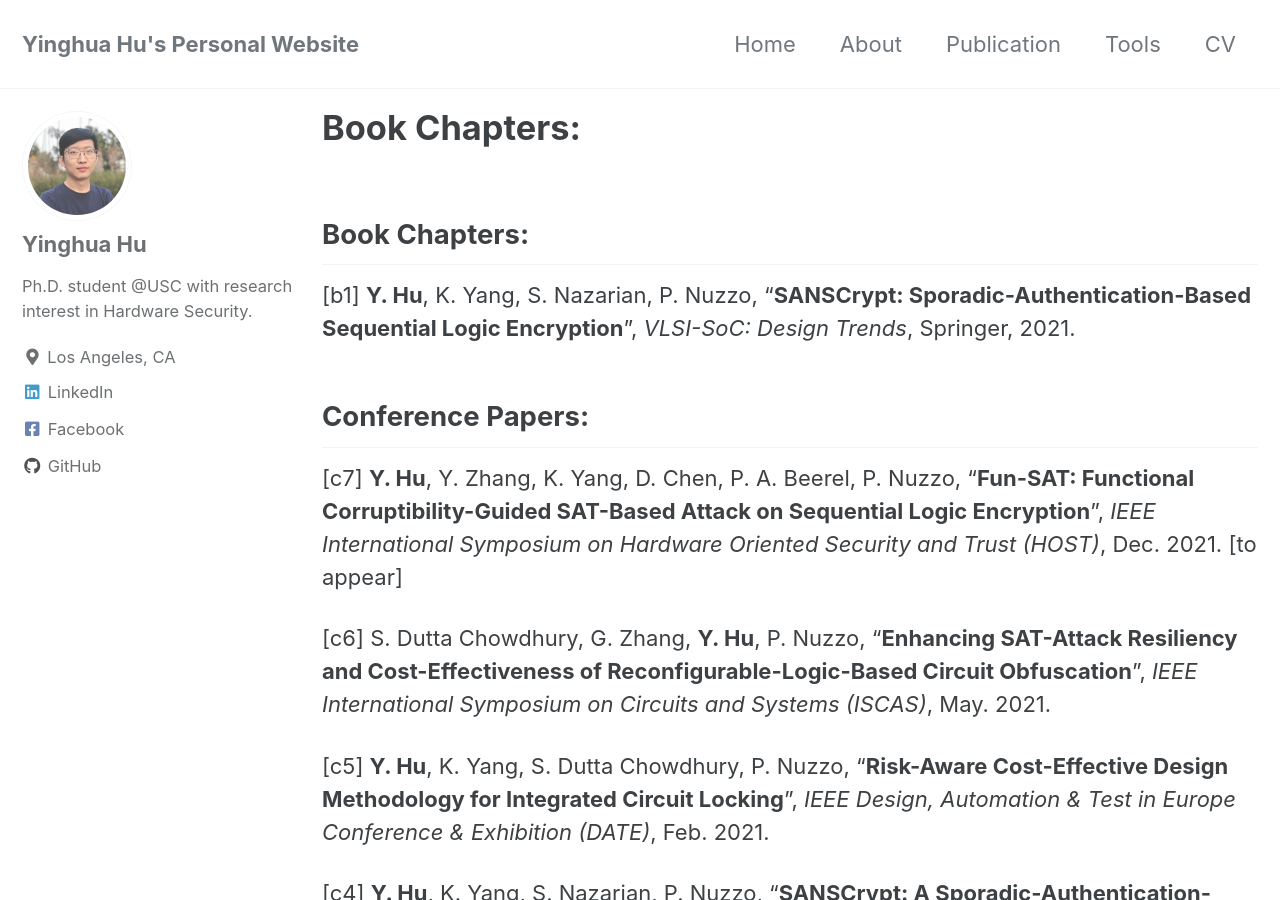
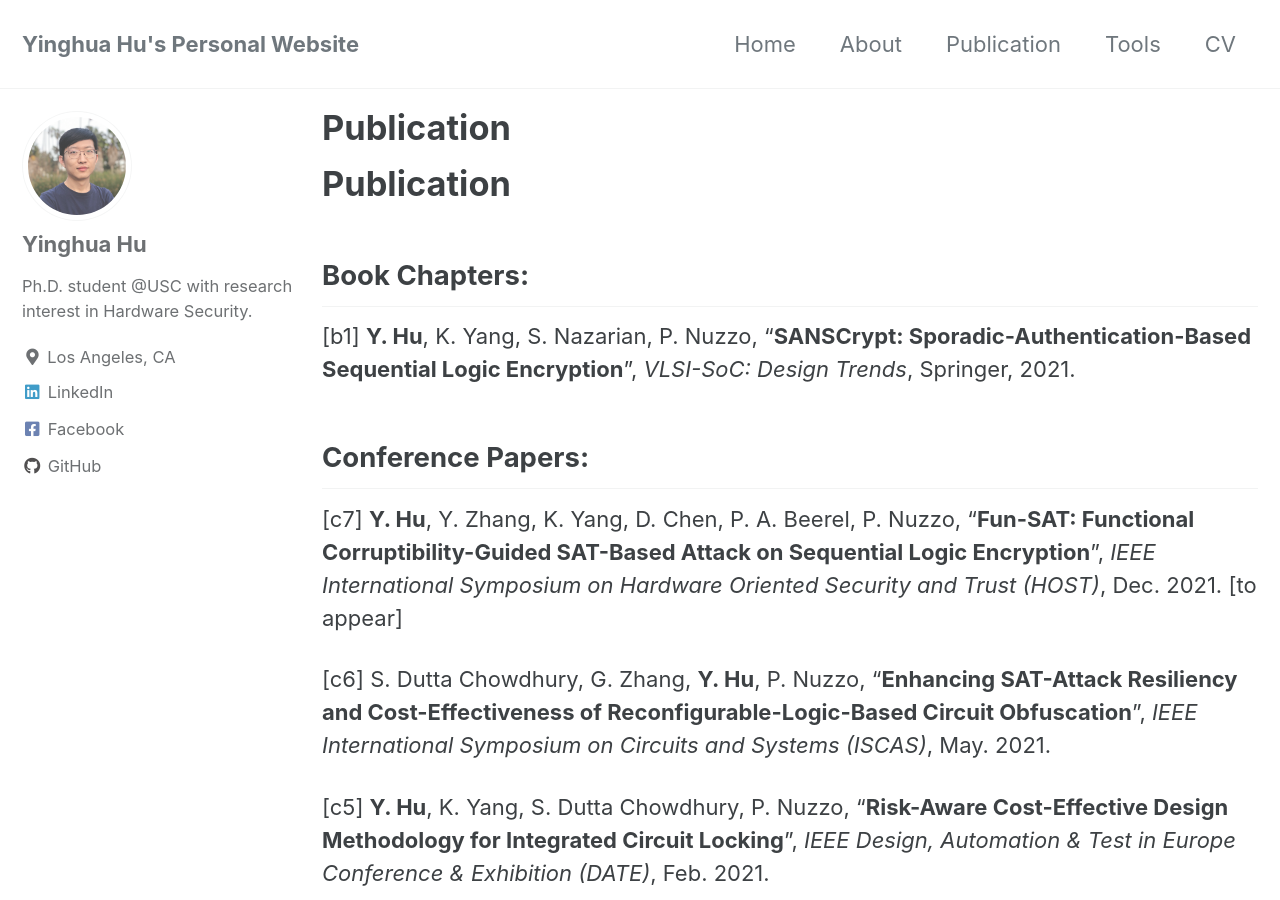
Before and after one commit to yinghuah/yinghuah.github.io, a Jekyll site: the page built from _pages/publication.md, in a window 1280 px wide and 900 px high. Built offline with Jekyll 4.4.1, drawn with Linux system fonts in a browser that asks for light colours; cached includes are drawn as plain includes; our own code applies the rules of GitHub Pages for plain Markdown files.

Commit message:
Update publication.md

```diff
--- a/_pages/publication.md
+++ b/_pages/publication.md
@@ -3,6 +3,8 @@ permalink: /publication/
 classes: wide
 title-heading: false
 ---
+
+# Publication
 
 ## Book Chapters:
 
```
